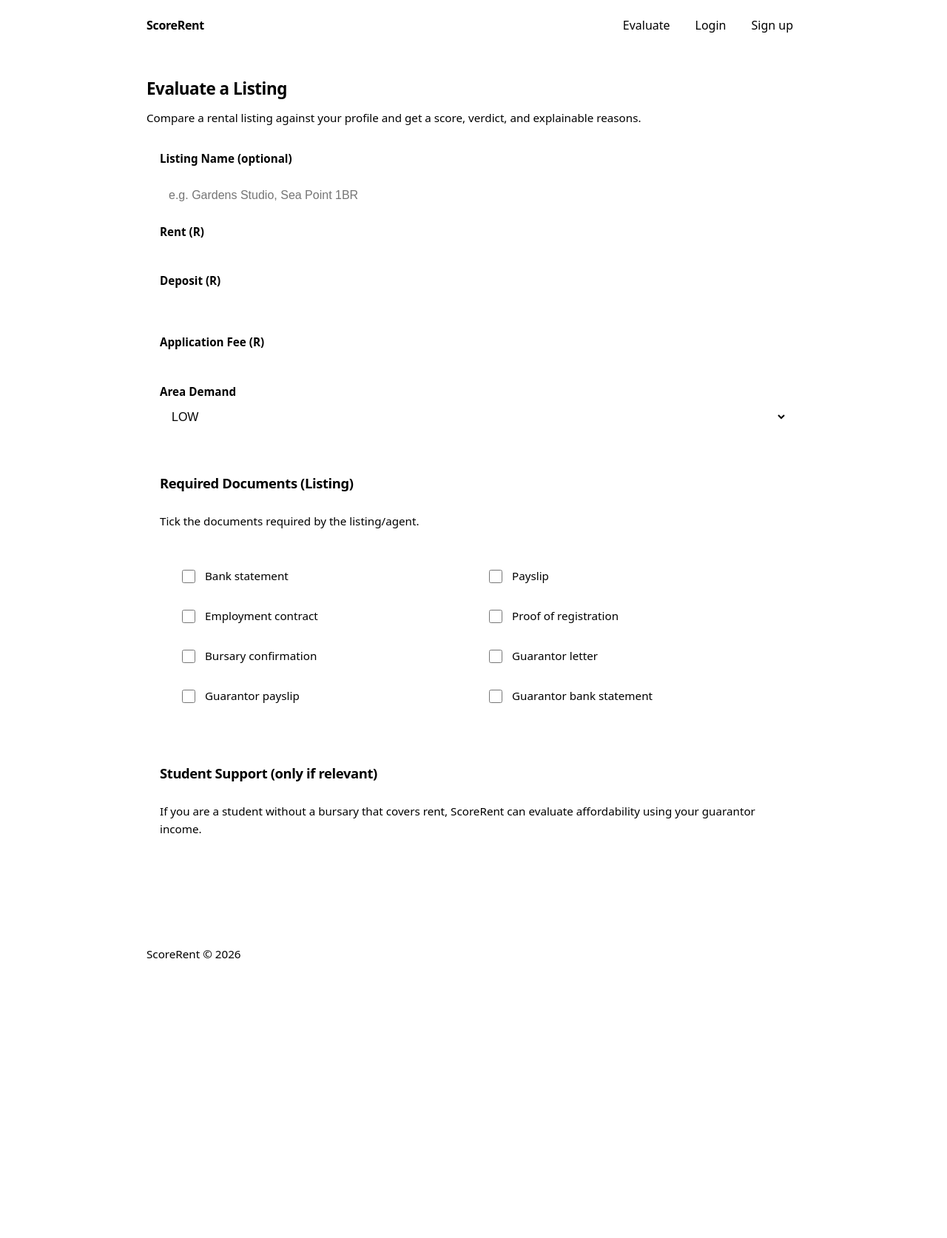
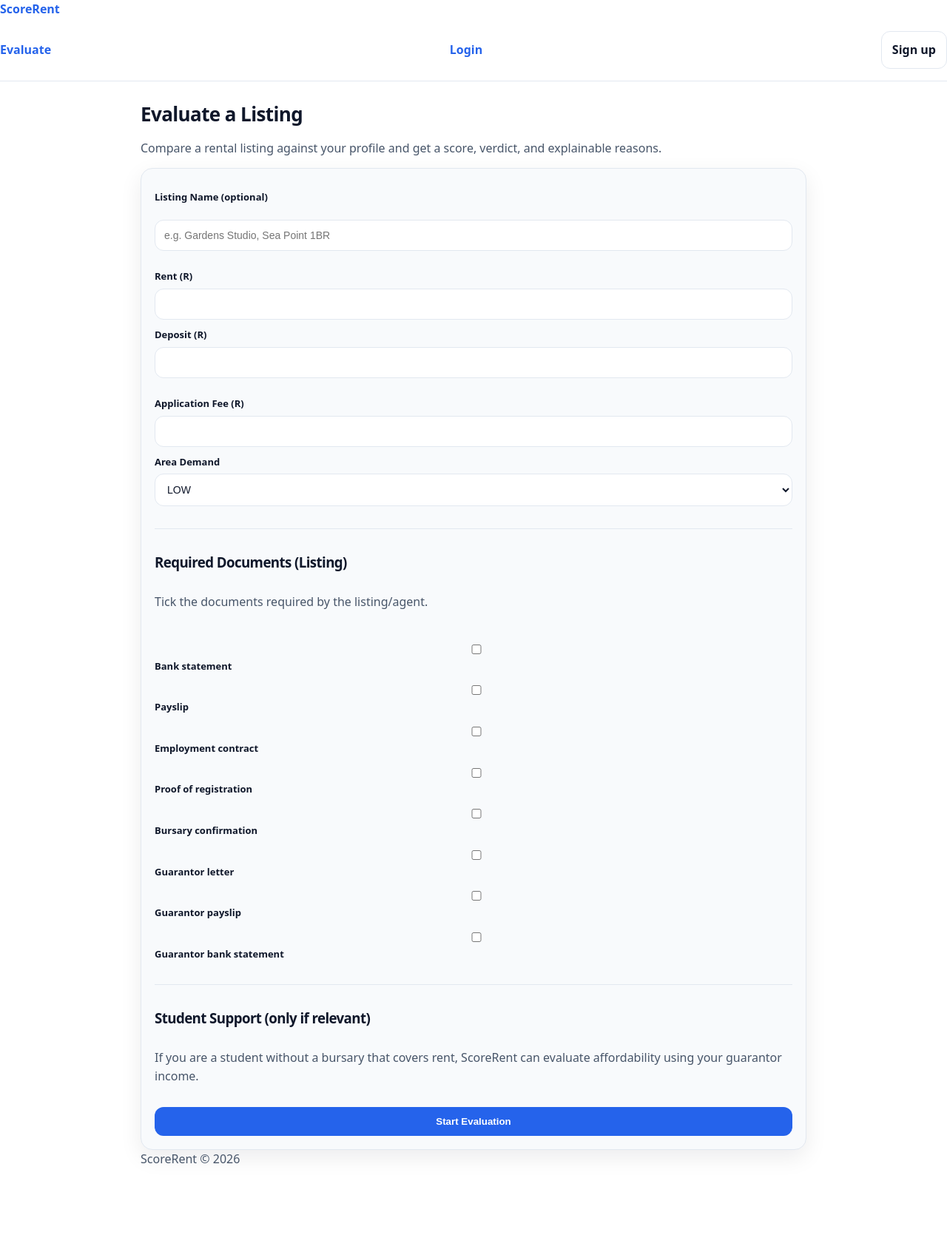
Before and after one commit to nonluthando/ScoreRent, a FastAPI app: page /evaluate in a window 1280 px wide. Shown: the whole page at 74% size. Before the commit the page ends 1295 px from the top, so only its background shows below. Run offline with FastAPI, Linux system fonts and the light colour scheme.

Commit message:
Update styles.css

```diff
--- a/static/styles.css
+++ b/static/styles.css
@@ -1,20 +1,13 @@
-:/* ===========================
-   ScoreRent Minimal UI Theme
-   =========================== */
-
-/* ---- Base ---- */
 :root {
   --bg: #ffffff;
-  --muted-bg: #f8fafc;
-  --card: #ffffff;
   --text: #0f172a;
-  --muted: #64748b;
+  --muted: #475569;
   --border: #e2e8f0;
+  --card: #f8fafc;
   --primary: #2563eb;
-  --primary-hover: #1d4ed8;
+  --primary-dark: #1d4ed8;
   --danger: #dc2626;
-  --success: #16a34a;
-  --shadow: 0 8px 30px rgba(15, 23, 42, 0.06);
+  --shadow: 0 10px 30px rgba(2, 6, 23, 0.08);
   --radius: 16px;
 }
 
@@ -22,93 +15,72 @@
   box-sizing: border-box;
 }
 
-body {
+html, body {
   margin: 0;
-  font-family: system-ui, -apple-system, Segoe UI, Roboto, Helvetica, Arial, sans-serif;
+  padding: 0;
+  font-family: ui-sans-serif, system-ui, -apple-system, Segoe UI, Roboto, "Helvetica Neue", Arial;
   background: var(--bg);
   color: var(--text);
-  line-height: 1.55;
+  line-height: 1.6;
 }
 
-/* ---- Layout ---- */
-.container {
-  max-width: 920px;
-  margin: 0 auto;
-  padding: 28px 18px 70px;
+a {
+  color: var(--primary);
+  text-decoration: none;
+  font-weight: 600;
 }
 
-.stack {
-  display: flex;
-  flex-direction: column;
-  gap: 16px;
+a:hover {
+  text-decoration: underline;
 }
 
-/* ---- Typography ---- */
-h1, h2, h3, h4 {
-  margin: 0 0 10px;
-  letter-spacing: -0.02em;
+.container {
+  width: min(900px, 92vw);
+  margin: 0 auto;
+  padding: 24px 0 80px;
 }
 
-h1 { font-size: 2rem; }
-h2 { font-size: 1.4rem; margin-top: 6px; }
-h3 { font-size: 1.15rem; margin-top: 10px; }
-h4 { font-size: 1rem; margin-top: 8px; }
-
-p {
-  margin: 0 0 10px;
-}
-
-.muted {
-  color: var(--muted);
-  font-size: 0.95rem;
-}
-
-/* ---- Nav ---- */
-.navbar {
-  position: sticky;
-  top: 0;
-  z-index: 50;
-  background: rgba(255, 255, 255, 0.88);
-  backdrop-filter: blur(10px);
+nav {
+  display: flex;
+  justify-content: space-between;
+  align-items: center;
+  gap: 14px;
+  padding: 16px 0;
   border-bottom: 1px solid var(--border);
 }
 
-.navbar-inner {
-  max-width: 920px;
-  margin: 0 auto;
-  padding: 14px 18px;
-  display: flex;
-  align-items: center;
-  justify-content: space-between;
-}
-
-.brand {
-  font-weight: 700;
-  color: var(--text);
-  text-decoration: none;
-  letter-spacing: -0.02em;
-}
-
-.nav-links {
-  display: flex;
-  gap: 14px;
-  align-items: center;
-}
-
-.nav-links a {
-  text-decoration: none;
-  color: var(--muted);
-  font-weight: 500;
-  padding: 8px 10px;
-  border-radius: 10px;
-}
-
-.nav-links a:hover {
-  background: var(--muted-bg);
+nav .brand {
+  font-weight: 800;
+  font-size: 18px;
+  letter-spacing: -0.3px;
   color: var(--text);
 }
 
-/* ---- Cards ---- */
+nav .links {
+  display: flex;
+  gap: 14px;
+  flex-wrap: wrap;
+}
+
+h1, h2, h3 {
+  margin: 0 0 12px;
+  letter-spacing: -0.6px;
+}
+
+h1 {
+  font-size: clamp(32px, 4vw, 44px);
+  line-height: 1.1;
+}
+
+h2 {
+  font-size: 26px;
+}
+
+p {
+  margin: 0 0 14px;
+  color: var(--muted);
+}
+
 .card {
   background: var(--card);
   border: 1px solid var(--border);
@@ -117,192 +89,139 @@ p {
   box-shadow: var(--shadow);
 }
 
-.card.subtle {
-  background: var(--muted-bg);
-  border: 1px solid var(--border);
-  box-shadow: none;
+.stack {
+  display: flex;
+  flex-direction: column;
+  gap: 14px;
 }
 
-hr {
-  border: none;
-  border-top: 1px solid var(--border);
-  margin: 6px 0;
+.grid-2 {
+  display: grid;
+  grid-template-columns: 1fr 1fr;
+  gap: 14px;
 }
 
-/* ---- Buttons ---- */
+@media (max-width: 700px) {
+  .grid-2 {
+    grid-template-columns: 1fr;
+  }
+}
+
+label {
+  font-size: 13px;
+  font-weight: 700;
+  color: var(--text);
+  margin-top: 10px;
+  display: block;
+}
+
+input, select, textarea {
+  width: 100%;
+  margin-top: 6px;
+  padding: 12px 12px;
+  border: 1px solid var(--border);
+  border-radius: 12px;
+  background: white;
+  color: var(--text);
+  font-size: 14px;
+}
+
+input:focus, select:focus, textarea:focus {
+  outline: 3px solid rgba(37, 99, 235, 0.15);
+  border-color: rgba(37, 99, 235, 0.6);
+}
+
+.checkbox-group {
+  display: grid;
+  grid-template-columns: 1fr 1fr;
+  gap: 10px 14px;
+  margin-top: 12px;
+}
+
+.checkbox {
+  display: flex;
+  gap: 10px;
+  align-items: center;
+  padding: 10px 12px;
+  border: 1px solid var(--border);
+  border-radius: 12px;
+  background: white;
+}
+
+.checkbox input {
+  width: auto;
+  margin: 0;
+}
+
 .btn {
+  appearance: none;
+  border: 0;
+  background: var(--primary);
+  color: white;
+  font-weight: 800;
+  padding: 12px 14px;
+  border-radius: 12px;
+  cursor: pointer;
+  transition: 0.15s;
   display: inline-flex;
   justify-content: center;
   align-items: center;
-  gap: 8px;
-  cursor: pointer;
-  border: none;
-  padding: 12px 16px;
-  border-radius: 14px;
-  font-weight: 600;
-  text-decoration: none;
-  background: var(--primary);
-  color: white;
-  transition: transform 0.06s ease, background 0.2s ease;
+  gap: 10px;
 }
 
 .btn:hover {
-  background: var(--primary-hover);
-}
-
-.btn:active {
-  transform: translateY(1px);
+  background: var(--primary-dark);
+  transform: translateY(-1px);
 }
 
 .btn.secondary {
-  background: var(--muted-bg);
+  background: white;
   color: var(--text);
   border: 1px solid var(--border);
 }
 
 .btn.secondary:hover {
   background: #f1f5f9;
+  transform: translateY(-1px);
 }
 
-/* ---- Form controls ---- */
-label {
-  font-weight: 600;
-  font-size: 0.95rem;
-  margin-top: 4px;
+.actions {
+  display: flex;
+  gap: 12px;
+  flex-wrap: wrap;
 }
 
-input, select, textarea {
-  width: 100%;
-  padding: 12px 12px;
-  border-radius: 14px;
+.badge {
+  display: inline-flex;
+  align-items: center;
   border: 1px solid var(--border);
-  outline: none;
-  font-size: 1rem;
+  padding: 6px 10px;
+  border-radius: 999px;
+  font-size: 12px;
+  font-weight: 800;
   background: white;
-}
-
-input:focus, select:focus, textarea:focus {
-  border-color: rgba(37, 99, 235, 0.65);
-  box-shadow: 0 0 0 5px rgba(37, 99, 235, 0.12);
-}
-
-/* ---- Checkboxes grid ---- */
-.checkboxGrid {
-  display: grid;
-  grid-template-columns: 1fr;
-  gap: 10px;
-  padding: 14px;
-  background: var(--muted-bg);
-  border: 1px solid var(--border);
-  border-radius: var(--radius);
-}
-
-@media (min-width: 720px) {
-  .checkboxGrid {
-    grid-template-columns: 1fr 1fr;
-  }
-}
-
-.checkboxGrid label {
-  display: flex;
-  gap: 10px;
-  align-items: center;
-  padding: 10px 12px;
-  border-radius: 12px;
-  background: white;
-  border: 1px solid var(--border);
-  font-weight: 500;
-  margin: 0;
-}
-
-.checkboxGrid input[type="checkbox"] {
-  width: 18px;
-  height: 18px;
-  accent-color: var(--primary);
-}
-
-/* ---- Lists ---- */
-.bullets {
-  padding-left: 20px;
-  margin: 8px 0 0;
   color: var(--text);
 }
 
-.bullets li {
-  margin-bottom: 6px;
+.badge.good { border-color: rgba(34,197,94,.3); }
+.badge.warn { border-color: rgba(245,158,11,.3); }
+.badge.bad { border-color: rgba(239,68,68,.3); }
+
+hr {
+  border: 0;
+  border-top: 1px solid var(--border);
+  margin: 16px 0;
 }
 
-/* ---- Alerts / error messages ---- */
-.error {
-  margin-top: 10px;
-  padding: 12px 14px;
-  border-radius: 14px;
-  border: 1px solid rgba(220, 38, 38, 0.35);
-  background: rgba(220, 38, 38, 0.08);
-  color: var(--danger);
-  font-weight: 600;
+footer {
+  margin-top: 30px;
+  padding-top: 18px;
+  border-top: 1px solid var(--border);
+  color: var(--muted);
+  font-size: 13px;
 }
 
-.success {
-  margin-top: 10px;
-  padding: 12px 14px;
-  border-radius: 14px;
-  border: 1px solid rgba(22, 163, 74, 0.35);
-  background: rgba(22, 163, 74, 0.08);
-  color: var(--success);
-  font-weight: 600;
+.error {
+  color: var(--danger);
+  font-weight: 700;
 }
-
-/* ---- Tables (History page) ---- */
-.table {
-  width: 100%;
-  border-collapse: collapse;
-  overflow: hidden;
-  border-radius: var(--radius);
-  border: 1px solid var(--border);
-}
-
-.table th, .table td {
-  padding: 12px;
-  text-align: left;
-  border-bottom: 1px solid var(--border);
-  font-size: 0.95rem;
-}
-
-.table th {
-  background: var(--muted-bg);
-  color: var(--muted);
-  font-weight: 700;
-  text-transform: uppercase;
-  letter-spacing: 0.05em;
-  font-size: 0.8rem;
-}
-
-.table tr:hover td {
-  background: #f8fafc;
-}
-
-/* ---- Badges ---- */
-.badge {
-  display: inline-flex;
-  align-items: center;
-  padding: 6px 10px;
-  border-radius: 999px;
-  font-size: 0.85rem;
-  font-weight: 700;
-  border: 1px solid var(--border);
-  background: var(--muted-bg);
-  color: var(--text);
-}
-
-.badge.good { color: var(--success); border-color: rgba(22,163,74,.25); }
-.badge.bad { color: var(--danger); border-color: rgba(220,38,38,.25); }
-
-/* ---- Footer spacing ---- */
-.footer {
-  margin-top: 42px;
-  padding-top: 20px;
-  border-top: 1px solid var(--border);
-  color: var(--muted);
-  font-size: 0.95rem;
-}
```
